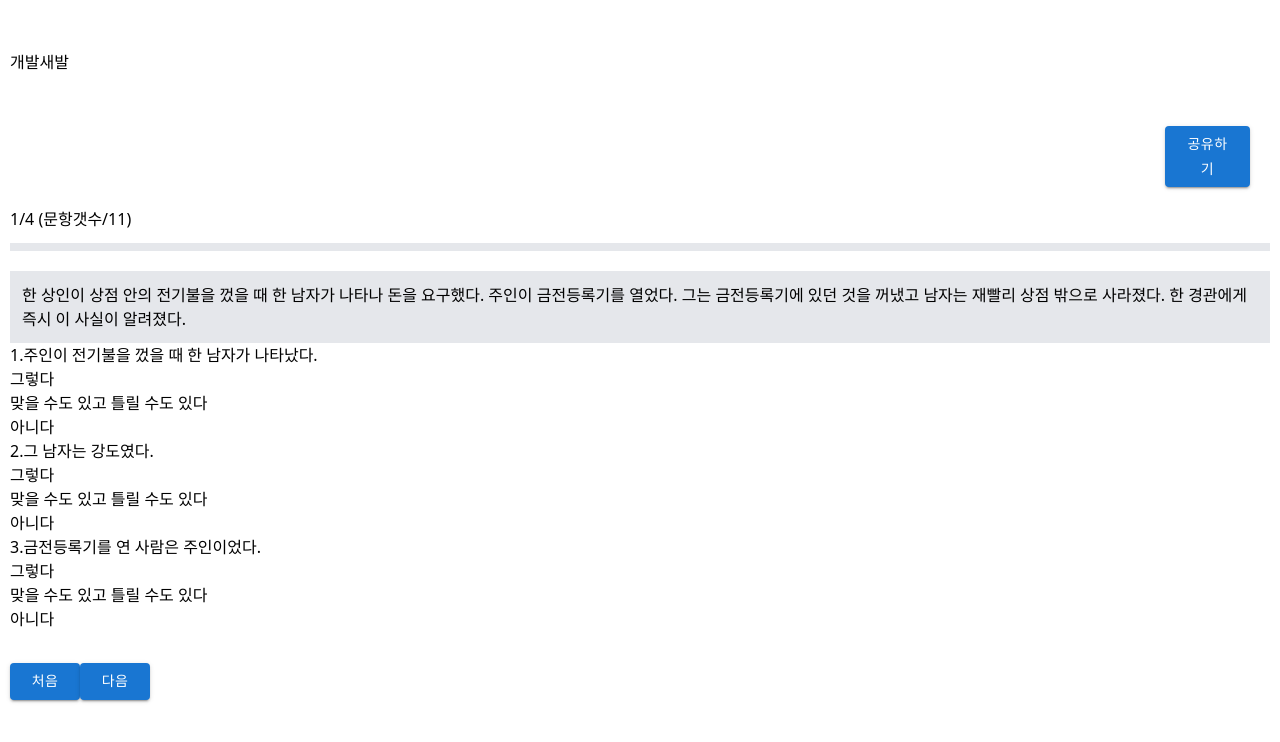
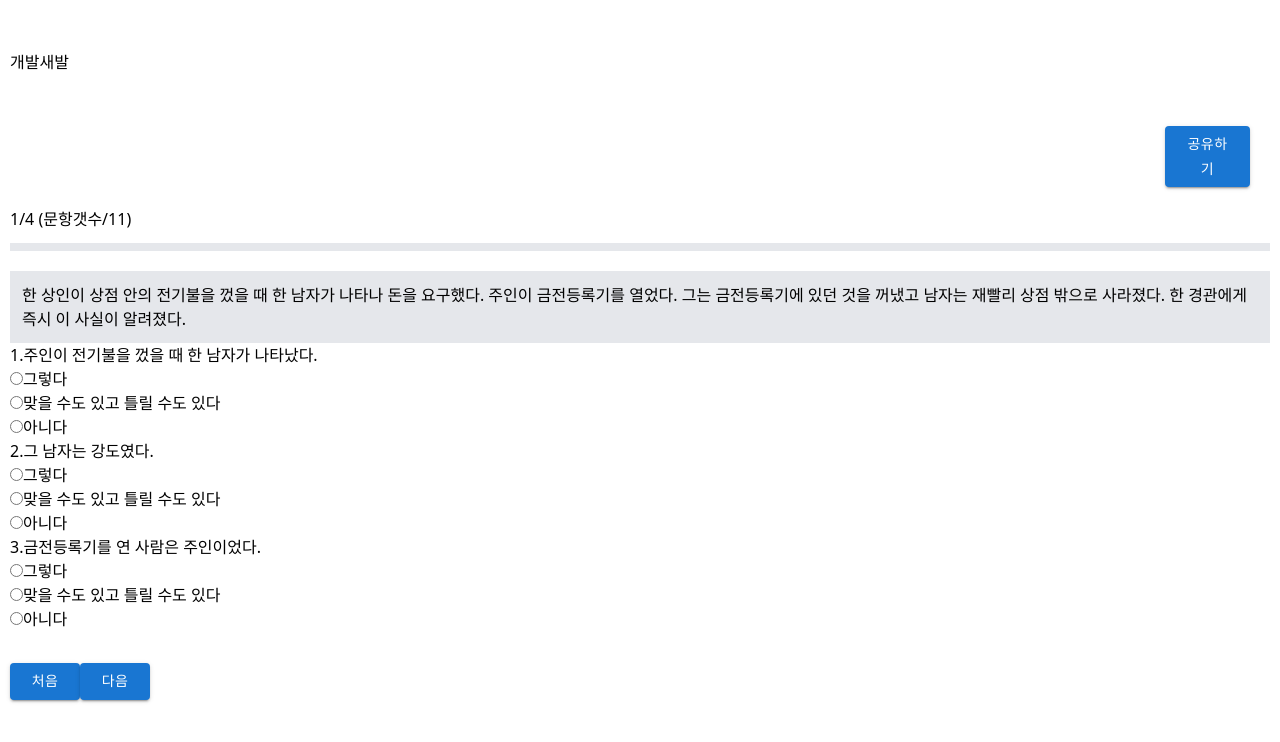
Before and after one commit to gaebal-saebal/objectivity-test-app, a React (Vite) app: page / in a window 1280 px wide. Both pictures are taken after a click on the button "테스트 시작". Shown: the top 742 px of the page. Built offline with nearby package versions, Linux system fonts and the light colour scheme.

Commit message:
feat : 질문 선택지 구현

```diff
--- a/src/components/Question.jsx
+++ b/src/components/Question.jsx
@@ -11,8 +11,16 @@ export const Question = ({ questionNo }) => {
       <div>
         {question001.questions[questionNumber].options.map((option, i) => {
           return (
-            <div key={i} value={option.answer}>
-              {option.name}
+            <div>
+              <input
+                type='radio'
+                key={i}
+                value={option.answer}
+                name={questionNumber}
+                id={`${questionNumber}-${i}`}
+              />
+              {/* 텍스트 클릭해도 체크될 수 있도록 하기 위해서 */}
+              <label htmlFor={`${questionNumber}-${i}`}>{option.name}</label>
             </div>
           );
         })}
```
